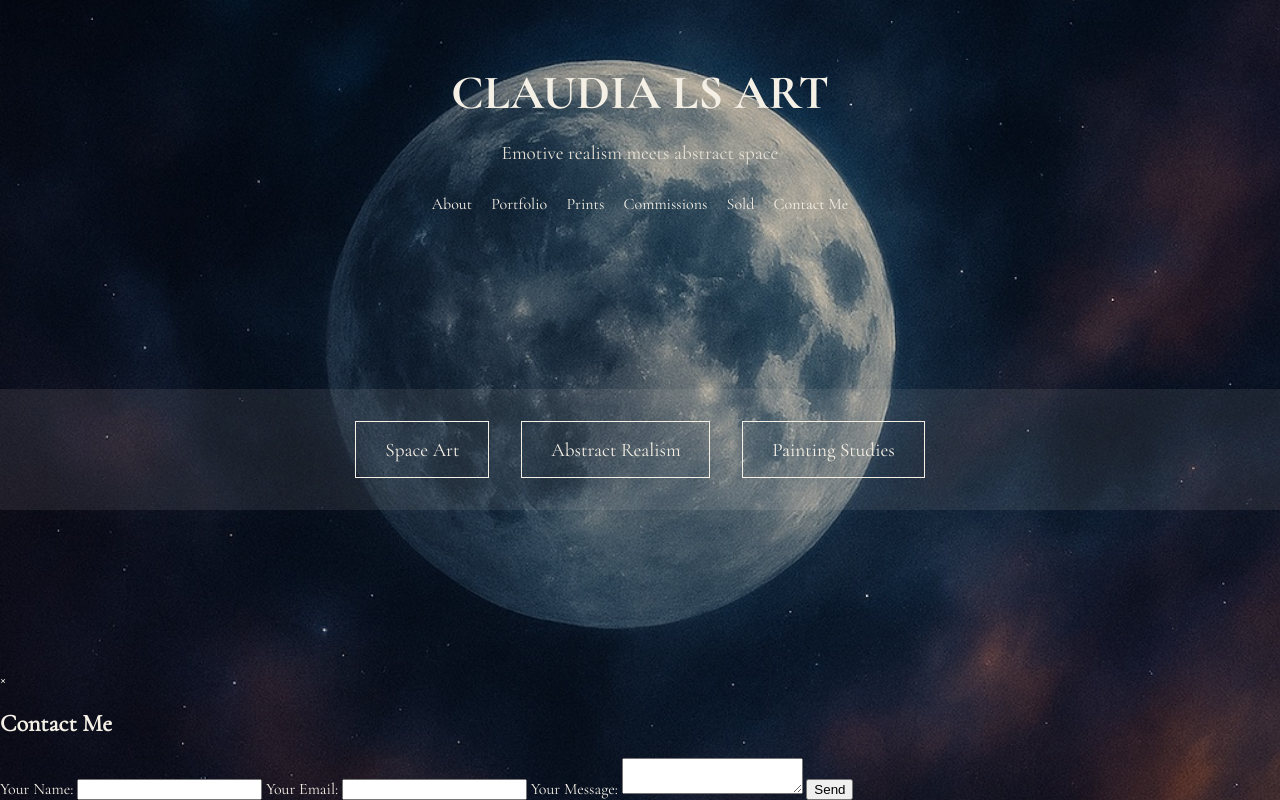
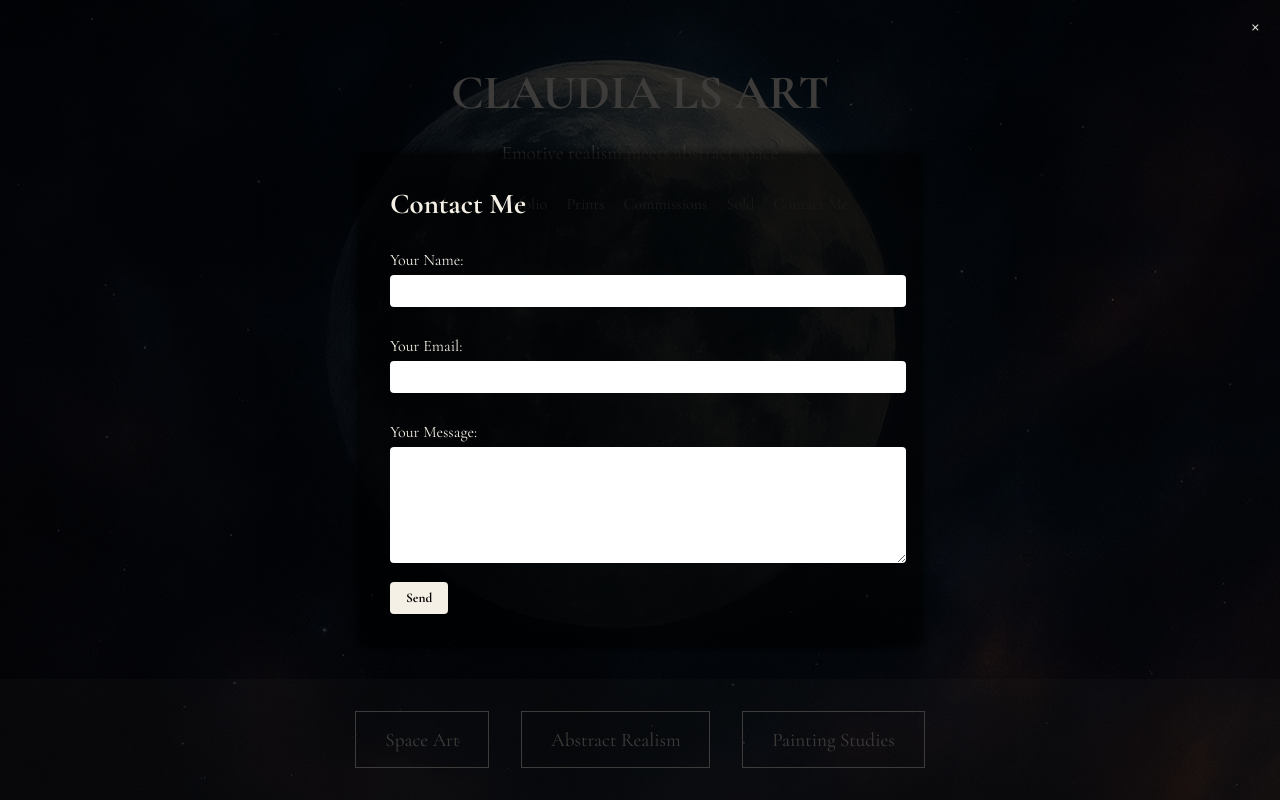
Before and after one commit to claudialsart/claudialsart.github.io, a plain HTML site: page index.html in a window 1280 px wide. Both pictures are taken after a click on the link "Contact Me". Drawn offline with Linux system fonts and the light colour scheme.

Commit message:
Update style.css

```diff
--- a/style.css
+++ b/style.css
@@ -204,3 +204,77 @@ nav a:hover {
     font-size: 1em;
   }
 }
+/* Modal Contact Form */
+.modal {
+  display: none;
+  position: fixed;
+  top: 0;
+  left: 0;
+  width: 100%;
+  height: 100%;
+  background-color: rgba(0, 0, 0, 0.75);
+  justify-content: center;
+  align-items: center;
+  z-index: 1000;
+}
+
+.modal-content {
+  background-color: rgba(0, 0, 0, 0.6);
+  padding: 2em;
+  border-radius: 8px;
+  width: 90%;
+  max-width: 500px;
+  color: #f5f0e6;
+  font-family: 'Cormorant', serif;
+  box-shadow: 0 0 10px #000;
+}
+
+.modal-content h2 {
+  margin-top: 0;
+  margin-bottom: 1em;
+  font-family: 'Cormorant-Bold', serif;
+  font-size: 1.8em;
+}
+
+.modal-content label {
+  display: block;
+  margin-top: 1em;
+  margin-bottom: 0.3em;
+}
+
+.modal-content input,
+.modal-content textarea {
+  width: 100%;
+  padding: 0.6em;
+  margin-bottom: 1em;
+  border: none;
+  font-family: 'Cormorant', serif;
+  border-radius: 4px;
+}
+
+.modal-content textarea {
+  resize: vertical;
+  min-height: 100px;
+}
+
+.modal-content button {
+  background-color: #f5f0e6;
+  color: #000;
+  border: none;
+  padding: 0.6em 1.2em;
+  cursor: pointer;
+  font-family: 'Cormorant-Bold', serif;
+  border-radius: 4px;
+}
+
+.modal-content button:hover {
+  background-color: #e0dacc;
+}
+
+.close-button {
+  position: absolute;
+  top: 10px;
+  right: 20px;
+  font-size: 1.5em;
+  cursor: pointer;
+}
```
